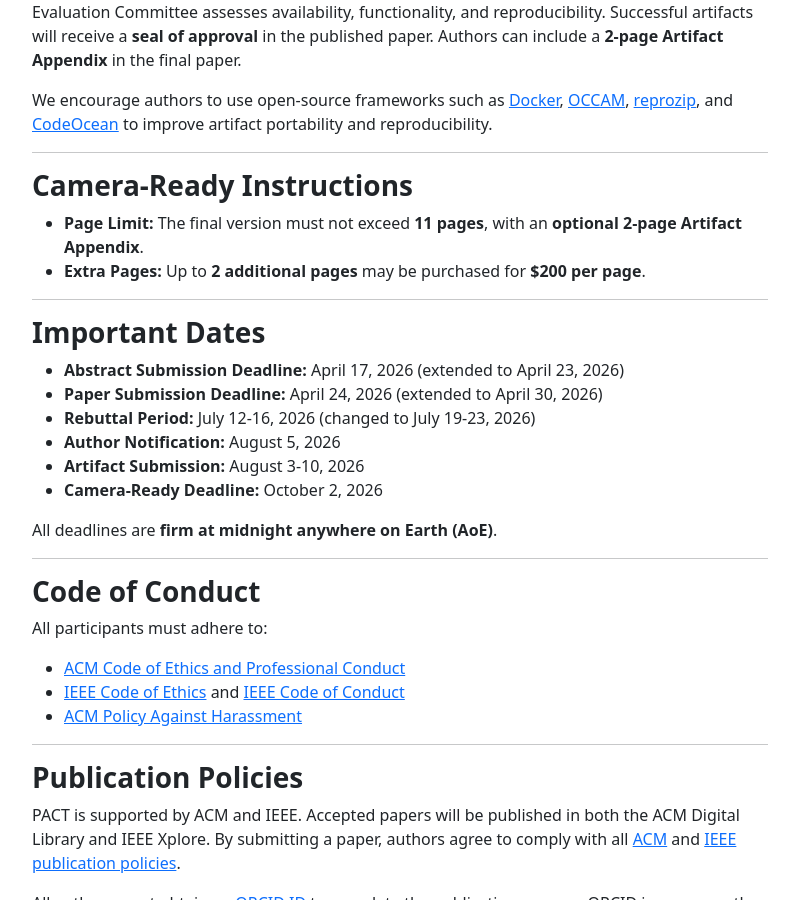
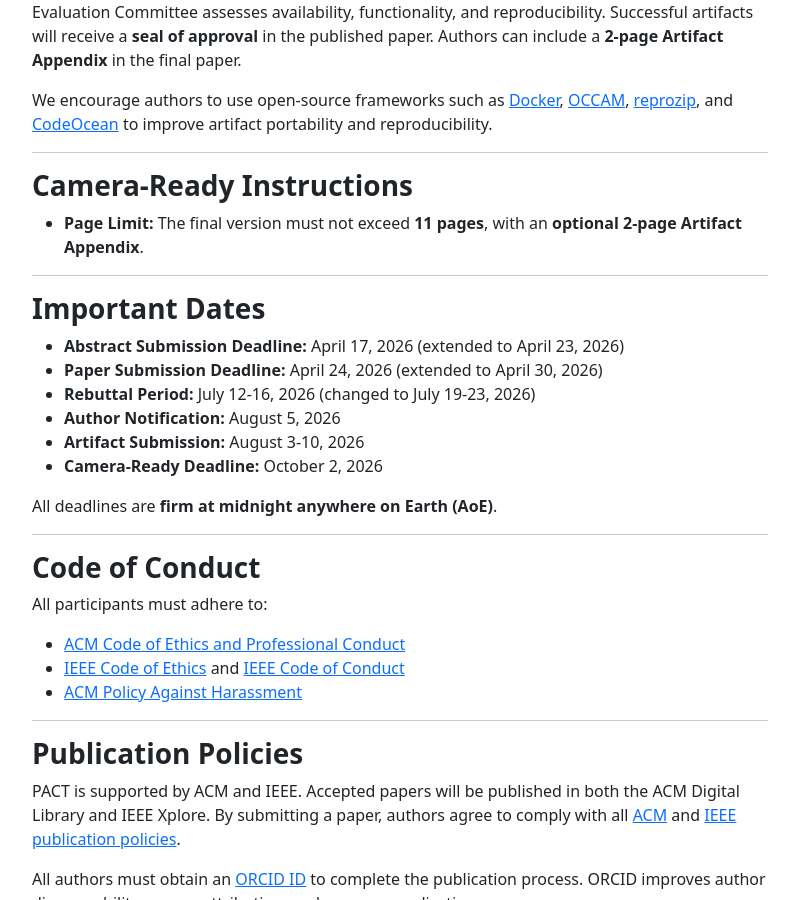
Before and after one commit to pact2026/pact2026.github.io, a Jekyll site: the page built from submit/index.md, in a window 1280 px wide and 900 px high, scrolled down 3679 px. Shown: the whole window, without its empty margins (50-849 px from the left). Built offline with Jekyll 4.4.1, drawn with Linux system fonts in a browser that asks for light colours.

Commit message:
fix: camera ready instructions

```diff
--- a/submit/index.md
+++ b/submit/index.md
@@ -134,7 +134,6 @@ We encourage authors to use open-source frameworks such as [Docker](https://www.
 ### **Camera-Ready Instructions**
 
 - **Page Limit:** The final version must not exceed **11 pages**, with an **optional 2-page Artifact Appendix**.
-- **Extra Pages:** Up to **2 additional pages** may be purchased for **$200 per page**.
 
 ---
 
```
